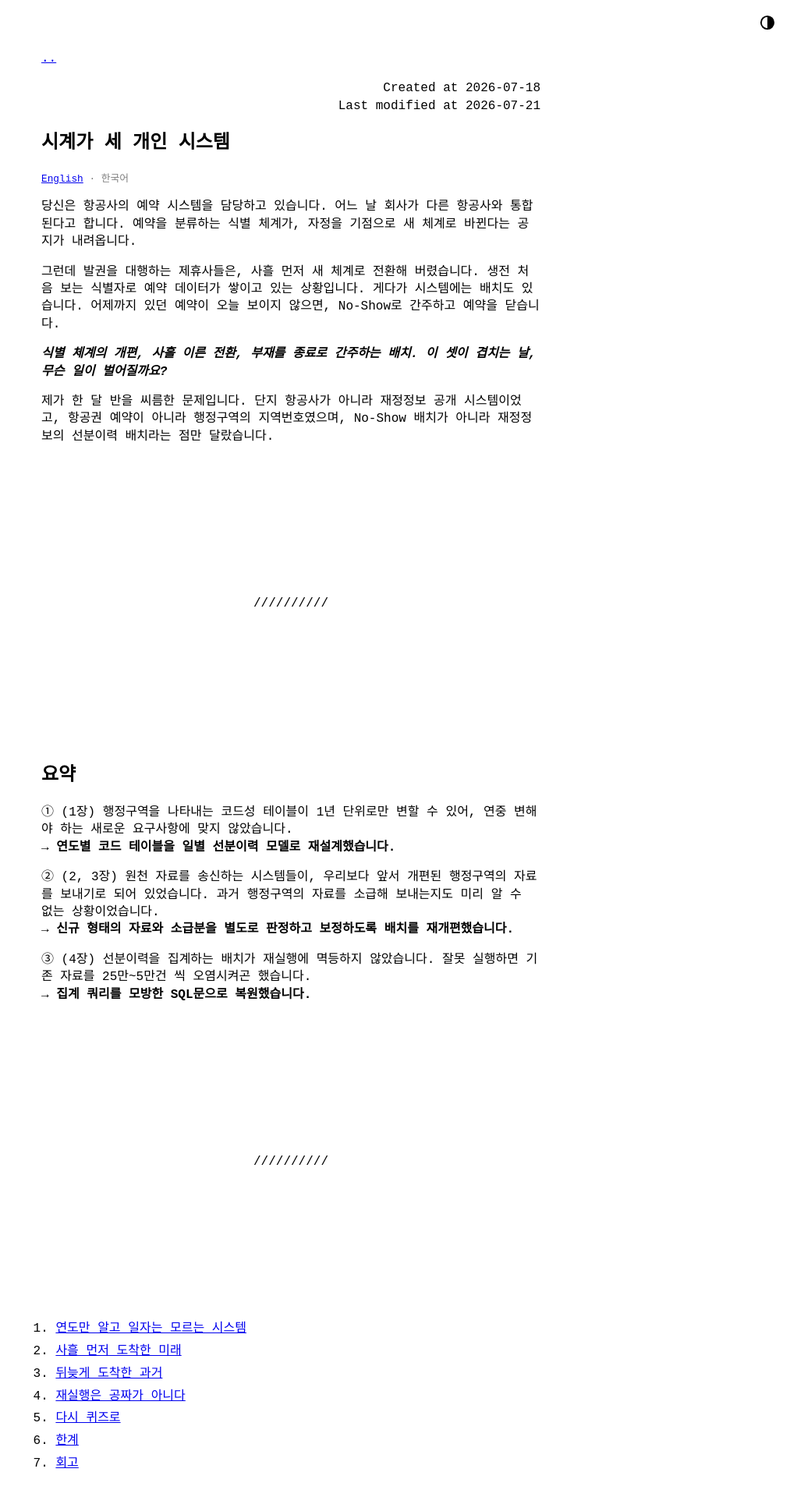
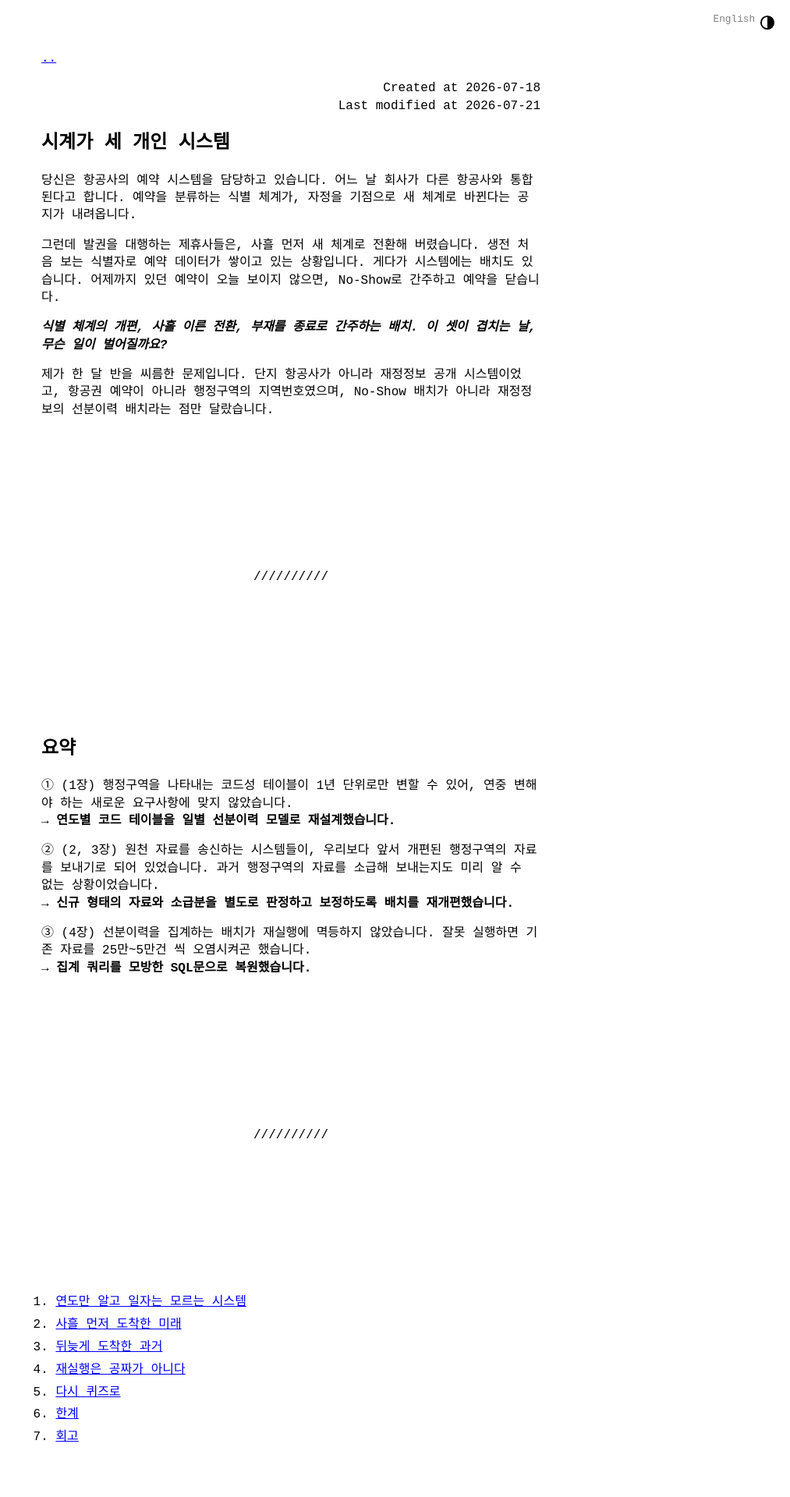
Before and after one commit to electronyoon/electronyoon.github.io, a Jekyll site: the page built from _posts/2026-07-18-시계가-세-개인-시스템.md, in a window 1280 px wide. Shown: the top 1920 px of the page at 78% size, without its empty margins (267-1280 px from the left). Built offline with Jekyll 4.4.1, drawn with Linux system fonts in a browser that asks for light colours.

Commit message:
blog: fixed language toggle button next to the theme toggle
- floating "English" / "한국어" link, top-right beside the theme toggle
- on a post with a translation it jumps straight to the other-language
  version; elsewhere it goes to /en.html (or / from an English page)
- new /en.html: a plain list of the English posts
- drops the inline per-post switcher (the button replaces it)

Co-Authored-By: Claude Sonnet 5 <noreply@anthropic.com>

```diff
--- /dev/null
+++ b/_includes/lang_toggle.html
@@ -0,0 +1,17 @@
+{%- comment -%}
+  고정 언어 전환 버튼(테마 토글 옆). 빌드 시점에 대상 URL·라벨을 계산한다.
+  - 번역본이 있는 글: 짝 언어 글로 바로 이동. 라벨 = 대상 언어.
+  - 그 외(홈/아카이브/미번역 글): 한국어 화면이면 /en.html("EN"), 영문 화면이면 /("한국어").
+{%- endcomment -%}
+{%- comment -%}대상 언어(현재 화면의 반대쪽)를 정한다{%- endcomment -%}
+{%- if page.lang == "en" -%}{%- assign lt_target = "ko" -%}{%- else -%}{%- assign lt_target = "en" -%}{%- endif -%}
+{%- assign lt_label = site.data.languages[lt_target] -%}
+{%- unless lt_label -%}{%- assign lt_label = lt_target | upcase -%}{%- endunless -%}
+
+{%- comment -%}대상 URL: 짝 번역본이 있으면 그리로, 없으면 그 언어의 홈으로{%- endcomment -%}
+{%- if lt_target == "en" -%}{%- assign lt_href = "/en.html" -%}{%- else -%}{%- assign lt_href = "/" -%}{%- endif -%}
+{%- if page.ref -%}
+  {%- assign lt_pair = site.posts | where: "ref", page.ref | where: "lang", lt_target | first -%}
+  {%- if lt_pair -%}{%- assign lt_href = lt_pair.url -%}{%- endif -%}
+{%- endif -%}
+<a class="lang-toggle" href="{{ lt_href | relative_url }}" hreflang="{{ lt_target }}" aria-label="Switch language">{{ lt_label }}</a>
--- a/_includes/post_list.html
+++ b/_includes/post_list.html
@@ -1,5 +1,7 @@
 {%-if include.series-%}
   {%-assign posts = site.posts | where: "series", include.series-%}
+{%-elsif include.lang-%}
+  {%-assign posts = site.posts | where: "lang", include.lang-%}
 {%-elsif include.category-%}
   {%-comment-%}시리즈로 묶인 글은 시리즈 목록에만 노출하고 카테고리 목록에서는 뺀다{%-endcomment-%}
   {%-assign posts = site.categories[include.category] | where_exp: "post", "post.series == nil"-%}
--- a/_layouts/default.html
+++ b/_layouts/default.html
@@ -14,6 +14,7 @@
         localStorage.setItem('theme', next);
       }
     </script>
+    {%- include lang_toggle.html -%}
     <button id="theme-toggle" onclick="toggleTheme()" aria-label="Toggle theme" style="position:fixed;top:1rem;right:1rem;background:none;border:none;cursor:pointer;font-size:1.2rem;padding:0.2rem;z-index:100;line-height:0;">
       <svg width="20" height="20" viewBox="0 0 16 16" aria-hidden="true">
         <circle cx="8" cy="8" r="6.5" fill="none" stroke="currentColor" stroke-width="1.5"/>
--- a/_layouts/post.html
+++ b/_layouts/post.html
@@ -18,20 +18,7 @@ layout: default
   </p>
 
   <h1>{{ page.title }}</h1>
-
-  {%- comment -%}같은 ref 로 묶인 번역본이 둘 이상이면 언어 전환 줄을 노출{%- endcomment -%}
-  {%- if page.ref -%}
-    {%- assign siblings = site.posts | where: "ref", page.ref | sort: "lang" -%}
-    {%- if siblings.size > 1 -%}
-      <p class="post-langs">
-        {%- for s in siblings -%}
-          {%- assign label = site.data.languages[s.lang] | default: s.lang -%}
-          {%- if s.url == page.url -%}<span>{{ label }}</span>{%- else -%}<a href="{{ s.url | relative_url }}">{{ label }}</a>{%- endif -%}
-          {%- unless forloop.last %} · {% endunless -%}
-        {%- endfor -%}
-      </p>
-    {%- endif -%}
-  {%- endif -%}
+  {%- comment -%}언어 전환은 고정 버튼(_includes/lang_toggle.html)이 담당{%- endcomment -%}
 
   {{ content }}
 </article>
--- a/_sass/no-style-please.scss
+++ b/_sass/no-style-please.scss
@@ -105,13 +105,19 @@ ul, ol { padding-left: 1.15em; }
   font-weight: normal;
 }
 
-// 글 상단 언어 전환 줄(한국어 · English). 제목 아래, 작고 흐리게.
-.post-langs {
-  margin: 0.3rem 0 0;
-  font-size: 0.8em;
+// 고정 언어 전환 버튼. 테마 토글 왼쪽에 나란히. 같은 톤(회색·작게·밑줄 없음).
+.lang-toggle {
+  position: fixed;
+  top: 1rem;
+  right: 2.6rem;
+  z-index: 100;
+  font-size: 0.8rem;
+  line-height: 1;
+  padding: 0.2rem;
   color: gray;
+  text-decoration: none;
 }
-.post-langs span { color: gray; }
+.lang-toggle:hover { color: inherit; }
 
 // 홈에서 게시글 링크만 밑줄 제거 (info의 linkedin/github는 유지)
 .home-menu .post-list a { text-decoration: none; }
```
Also changed, not shown: en.md (added, +9 -0 lines), 1 other file.
